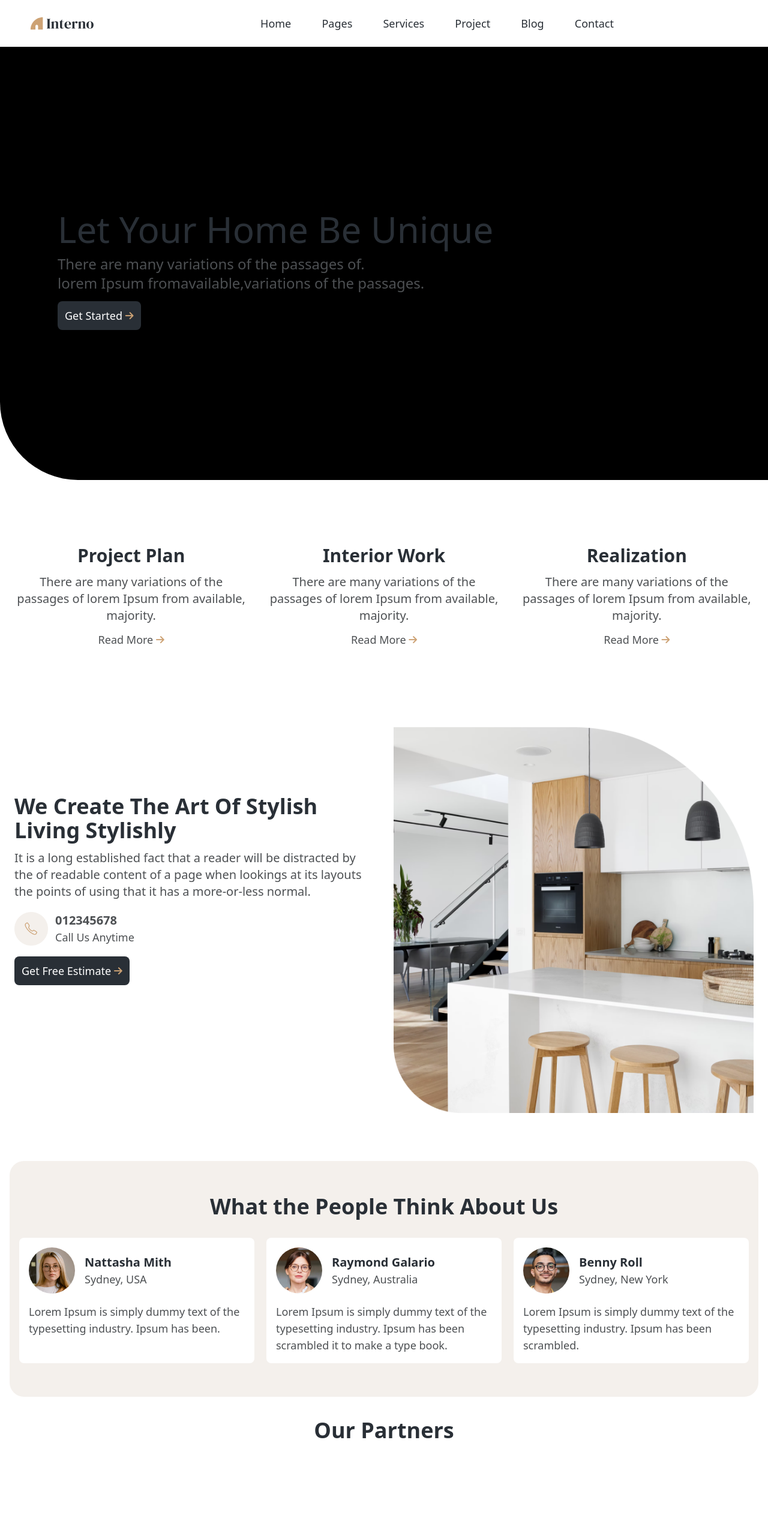
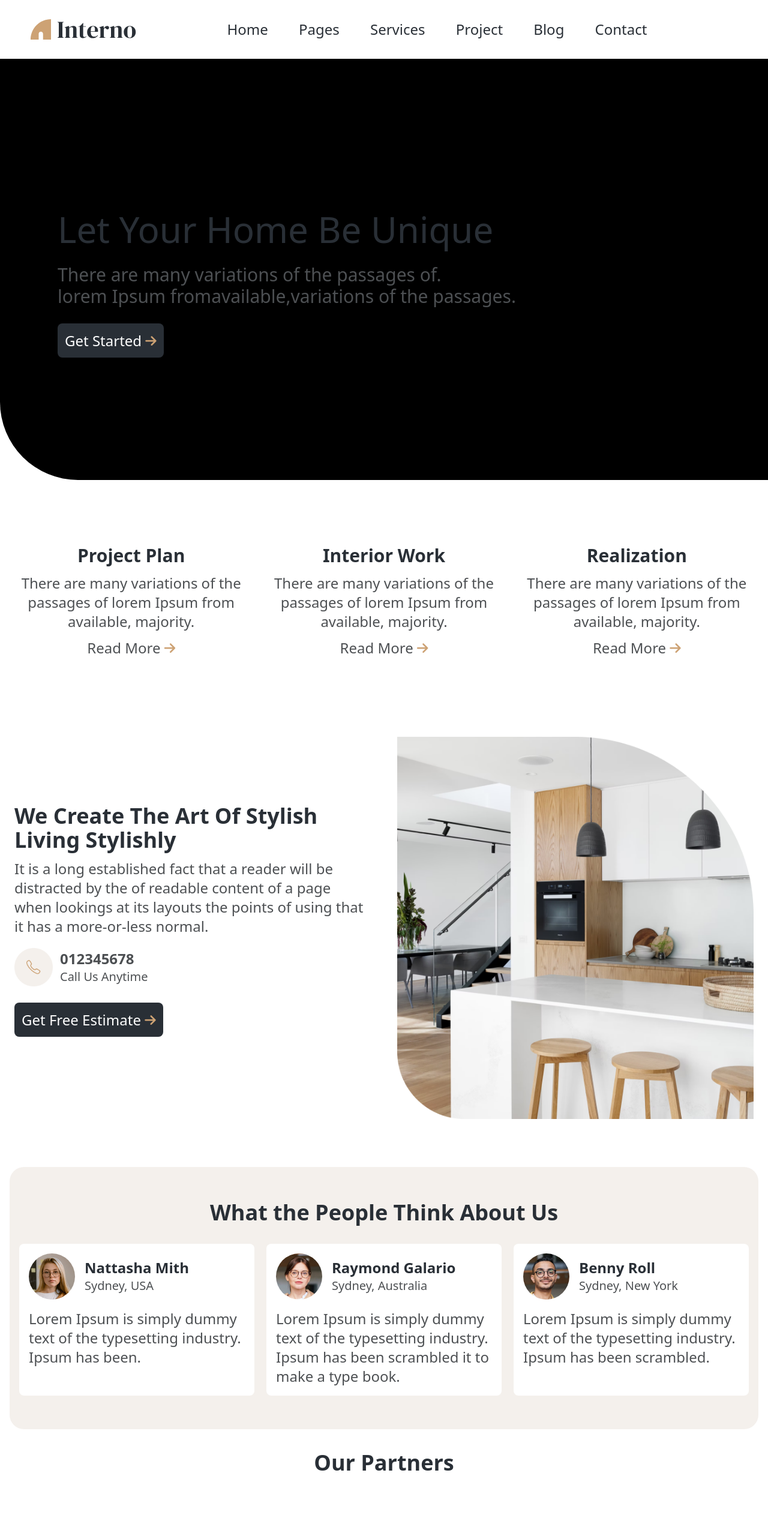
Before and after one commit to alimuhammeddev/Interno, a plain HTML site: page index.html in a window 1280 px wide. Shown: the top 2560 px of the page at 60% size. Drawn offline with nearby package versions, Linux system fonts and the light colour scheme.

Commit message:
final commit for ratings section

```diff
--- a/index.html
+++ b/index.html
@@ -13,27 +13,27 @@
     <header class="bg-[#ffffff] z-20 fixed top-0 left-0 w-full shadow-sm">
         <nav class="flex justify-between items-center w-[92%] mx-auto py-6">
             <div>
-                <img src="/images/Logo.svg" class="w-[60%]" alt="">
+                <img src="/images/Logo.svg" class="w-[60%] lg:w-full" alt="">
             </div>
             <div class="nav-links md:static fixed md:min-h-fit min-h-[90vh] left-0 top-20 -translate-x-full md:translate-x-0 md:w-auto w-full flex items-center px-5 transform transition-transform duration-300 ease-in-out bg-[#ffffff] lg:shadow-none shadow-2xl">
                 <ul class="flex md:flex-row flex-col md:items-center md:gap-[4vw] gap-8 lg:mt-0 md:mt-0 -mt-28">
                     <li>
-                        <a class="text-[#292F36] hover:text-[#CDA274] transition ease-out duration-500 text-lg lg:font-medium" href="#!">Home</a>
+                        <a class="text-[#292F36] hover:text-[#CDA274] transition ease-out duration-500 lg:text-2xl text-lg lg:font-medium" href="#!">Home</a>
                     </li>
                     <li>
-                        <a class="text-[#292F36] hover:text-[#CDA274] transition ease-out duration-500 text-lg lg:font-medium" href="#!">Pages</a>
+                        <a class="text-[#292F36] hover:text-[#CDA274] transition ease-out duration-500 lg:text-2xl text-lg lg:font-medium" href="#!">Pages</a>
                     </li>
                     <li>
-                        <a class="text-[#292F36] hover:text-[#CDA274] transition ease-out duration-500 text-lg lg:font-medium" href="#!">Services</a>
+                        <a class="text-[#292F36] hover:text-[#CDA274] transition ease-out duration-500 lg:text-2xl text-lg lg:font-medium" href="#!">Services</a>
                     </li>
                     <li>
-                        <a class="text-[#292F36] hover:text-[#CDA274] transition ease-out duration-500 text-lg lg:font-medium" href="#!">Project</a>
+                        <a class="text-[#292F36] hover:text-[#CDA274] transition ease-out duration-500 lg:text-2xl text-lg lg:font-medium" href="#!">Project</a>
                     </li>
                     <li>
-                        <a class="text-[#292F36] hover:text-[#CDA274] transition ease-out duration-500 text-lg lg:font-medium" href="#!">Blog</a>
+                        <a class="text-[#292F36] hover:text-[#CDA274] transition ease-out duration-500 lg:text-2xl text-lg lg:font-medium" href="#!">Blog</a>
                     </li>
                     <li>
-                        <a class="text-[#292F36] hover:text-[#CDA274] transition ease-out duration-500 text-lg lg:font-medium" href="#!">Contact</a>
+                        <a class="text-[#292F36] hover:text-[#CDA274] transition ease-out duration-500 lg:text-2xl text-lg lg:font-medium" href="#!">Contact</a>
                     </li>
                 </ul>
             </div>
@@ -50,11 +50,11 @@
                     <h1 class="text-[#292F36] lg:text-6xl text-4xl font-medium">
                         Let Your Home Be Unique
                     </h1>
-                    <h3 class="lg:text-2xl text-lg text-[#4D5053] mt-3">
+                    <h3 class="lg:text-3xl text-lg text-[#4D5053] mt-3 lg:mt-7">
                         There are many variations of the passages of. <br> lorem Ipsum fromavailable,variations of the passages.
                     </h3>
-                    <div class="mt-6">
-                        <a href="#!" class="bg-[#292F36] text-[#FFFFFF] p-3 lg:text-lg text-base font-medium rounded-lg">Get Started <i class="fa-solid fa-arrow-right fa-sm" style="color: #cda274;"></i></a>
+                    <div class="mt-6 lg:mt-10">
+                        <a href="#!" class="bg-[#292F36] text-[#FFFFFF] p-3 lg:text-2xl text-base font-medium rounded-lg">Get Started <i class="fa-solid fa-arrow-right fa-sm" style="color: #cda274;"></i></a>
                     </div>
                 </div>
             </div>
@@ -67,33 +67,33 @@
                     <h1 class="text-[#292F36] lg:text-3xl text-xl font-semibold text-center">
                         Project Plan
                     </h1>
-                    <h3 class="text-center text-[#4D5053] lg:text-xl text-base mt-3">
+                    <h3 class="text-center text-[#4D5053] lg:text-2xl text-base mt-3">
                         There are many variations of the passages of lorem Ipsum from available, majority.
                     </h3>
                    <div class="text-center mt-3">
-                    <a href="#!" class="text-[#4D5053] lg:text-lg font-medium">Read More <i class="fa-solid fa-arrow-right fa-sm" style="color: #cda274;"></i></a>
+                    <a href="#!" class="text-[#4D5053] lg:text-2xl font-medium">Read More <i class="fa-solid fa-arrow-right fa-sm" style="color: #cda274;"></i></a>
                    </div>
                 </div>
                 <div class="p-3 hover:bg-[#F4F0EC] transition ease-out duration-700 rounded-lg cursor-pointer">
                     <h1 class="text-[#292F36] lg:text-3xl text-xl font-semibold text-center">
                         Interior Work
                     </h1>
-                    <h3 class="text-center text-[#4D5053] lg:text-xl text-base mt-3">
+                    <h3 class="text-center text-[#4D5053] lg:text-2xl text-base mt-3">
                         There are many variations of the passages of lorem Ipsum from available, majority.
                     </h3>
                    <div class="text-center mt-3">
-                    <a href="#!" class="text-[#4D5053] lg:text-lg font-medium">Read More <i class="fa-solid fa-arrow-right fa-sm" style="color: #cda274;"></i></a>
+                    <a href="#!" class="text-[#4D5053] lg:text-2xl font-medium">Read More <i class="fa-solid fa-arrow-right fa-sm" style="color: #cda274;"></i></a>
                    </div>
                 </div>
                 <div class="p-3 hover:bg-[#F4F0EC] transition ease-out duration-700 rounded-lg cursor-pointer">
                     <h1 class="text-[#292F36] lg:text-3xl text-xl font-semibold text-center">
                         Realization
                     </h1>
-                    <h3 class="text-center text-[#4D5053] lg:text-xl text-base mt-3">
+                    <h3 class="text-center text-[#4D5053] lg:text-2xl text-base mt-3">
                         There are many variations of the passages of lorem Ipsum from available, majority.
                     </h3>
                    <div class="text-center mt-3">
-                    <a href="#!" class="text-[#4D5053] lg:text-lg font-medium">Read More <i class="fa-solid fa-arrow-right fa-sm" style="color: #cda274;"></i></a>
+                    <a href="#!" class="text-[#4D5053] lg:text-2xl font-medium">Read More <i class="fa-solid fa-arrow-right fa-sm" style="color: #cda274;"></i></a>
                    </div>
                 </div>
             </div>
@@ -101,23 +101,23 @@
     </div>
     <div>
         <div class="container mx-auto p-4 lg:mt-20 mt-10">
-            <div class="grid grid-cols-1 md:grid-cols-2 lg:grid-cols-2 gap-4">
+            <div class="grid grid-cols-1 md:grid-cols-2 lg:grid-cols-2 gap-7">
                 <div class="p-2 lg:mt-28">
                     <h1 class="lg:text-4xl text-2xl text-[#292F36] font-semibold">
                         We Create The Art Of Stylish Living Stylishly
                     </h1>
-                    <p class="text-[#4D5053] lg:text-xl text-base mt-3">
+                    <p class="text-[#4D5053] lg:text-2xl text-base mt-3">
                         It is a long established fact that a reader will be distracted by the of readable content of a page when lookings at its layouts the points of using that it has a more-or-less normal.
                     </p>
                     <div class="flex items-center gap-3 mt-5">
-                        <img src="/images/Call Icon.png" class="lg:w-14 w-10" alt="">
+                        <img src="/images/Call Icon.png" class="lg:w-16 w-10" alt="">
                         <div>
-                            <h1 class="text-[#4D5053] font-semibold lg:text-xl text-base">012345678</h1>
-                            <p class="text-[#4D5053] lg:text-lg text-sm">Call Us Anytime</p>
+                            <h1 class="text-[#4D5053] font-semibold lg:text-2xl text-base">012345678</h1>
+                            <p class="text-[#4D5053] lg:text-xl text-sm">Call Us Anytime</p>
                         </div>
                     </div>
-                    <div class="mt-7">
-                        <a href="#!" class="bg-[#292F36] text-[#FFFFFF] p-3 lg:text-lg text-base font-medium rounded-lg">Get Free Estimate <i class="fa-solid fa-arrow-right fa-sm" style="color: #cda274;"></i></a>
+                    <div class="lg:mt-10 mt-7">
+                        <a href="#!" class="bg-[#292F36] text-[#FFFFFF] p-3 lg:text-2xl text-base font-medium rounded-lg">Get Free Estimate <i class="fa-solid fa-arrow-right fa-sm" style="color: #cda274;"></i></a>
                     </div>
                 </div>
                 <div class="p-2">
@@ -137,16 +137,16 @@
                         <div class="flex items-center gap-4">
                             <img src="/images/girl 1.jpg" class="rounded-full lg:w-fit w-12" alt="">
                             <div>
-                                <h1 class="text-[#292F36] lg:text-xl text-base font-semibold">
+                                <h1 class="text-[#292F36] lg:text-2xl text-base font-semibold">
                                     Nattasha Mith
                                 </h1>
-                                <p class="text-[#4D5053] lg:text-lg text-sm">
+                                <p class="text-[#4D5053] lg:text-xl text-sm">
                                     Sydney, USA
                                 </p>
                             </div>
                         </div>
                         <div>
-                            <h3 class="text-[#4D5053] lg:text-lg text-sm mt-4">
+                            <h3 class="text-[#4D5053] lg:text-2xl text-sm mt-4">
                                 Lorem Ipsum is simply dummy text of the typesetting industry. Ipsum has been.
                             </h3>
                         </div>
@@ -155,16 +155,16 @@
                         <div class="flex items-center gap-4">
                             <img src="/images/girl 2.jpg" class="rounded-full lg:w-fit w-12" alt="">
                             <div>
-                                <h1 class="text-[#292F36] lg:text-xl text-base font-semibold">
+                                <h1 class="text-[#292F36] lg:text-2xl text-base font-semibold">
                                     Raymond Galario
                                 </h1>
-                                <p class="text-[#4D5053] lg:text-lg text-sm">
+                                <p class="text-[#4D5053] lg:text-xl text-sm">
                                     Sydney, Australia
                                 </p>
                             </div>
                         </div>
                         <div>
-                            <h3 class="text-[#4D5053] lg:text-lg text-sm mt-4">
+                            <h3 class="text-[#4D5053] lg:text-2xl text-sm mt-4">
                                 Lorem Ipsum is simply dummy text of the typesetting industry. Ipsum has been scrambled it to make a type book.
                             </h3>
                         </div>
@@ -173,16 +173,16 @@
                         <div class="flex items-center gap-4">
                             <img src="/images/man.jpg" class="rounded-full lg:w-fit w-12" alt="">
                             <div>
-                                <h1 class="text-[#292F36] lg:text-xl text-base font-semibold">
+                                <h1 class="text-[#292F36] lg:text-2xl text-base font-semibold">
                                     Benny Roll
                                 </h1>
-                                <p class="text-[#4D5053] lg:text-lg text-sm">
+                                <p class="text-[#4D5053] lg:text-xl text-sm">
                                     Sydney, New York
                                 </p>
                             </div>
                         </div>
                         <div>
-                            <h3 class="text-[#4D5053] lg:text-lg text-sm mt-4">
+                            <h3 class="text-[#4D5053] lg:text-2xl text-sm mt-4">
                                 Lorem Ipsum is simply dummy text of the typesetting industry. Ipsum has been scrambled.
                             </h3>
                         </div>
@@ -299,7 +299,7 @@
                         <h1 class="text-[#CDA274] text-center lg:text-7xl text-3xl font-bold">
                             12
                         </h1>
-                        <h3 class="text-[#4D5053] text-center mt-3 lg:text-2xl text-lg">
+                        <h3 class="text-[#4D5053] text-center mt-2 lg:text-2xl text-sm">
                             Years Of Experiance
                         </h3>
                     </div>
@@ -307,7 +307,7 @@
                         <h1 class="text-[#CDA274] text-center lg:text-7xl text-3xl font-bold">
                             85
                         </h1>
-                        <h3 class="text-[#4D5053] text-center mt-3 lg:text-2xl text-lg">
+                        <h3 class="text-[#4D5053] text-center mt-2 lg:text-2xl text-sm">
                             Success Project
                         </h3>
                     </div>
@@ -315,7 +315,7 @@
                         <h1 class="text-[#CDA274] text-center lg:text-7xl text-3xl font-bold">
                             15
                         </h1>
-                        <h3 class="text-[#4D5053] text-center mt-3 lg:text-2xl text-lg">
+                        <h3 class="text-[#4D5053] text-center mt-2 lg:text-2xl text-sm">
                             Active Project
                         </h3>
                     </div>
@@ -323,12 +323,25 @@
                         <h1 class="text-[#CDA274] text-center lg:text-7xl text-3xl font-bold">
                             95
                         </h1>
-                        <h3 class="text-[#4D5053] text-center mt-3 lg:text-2xl text-lg">
-                            Happy CUstomers
+                        <h3 class="text-[#4D5053] text-center mt-2 lg:text-2xl text-sm">
+                            Happy Customers
                         </h3>
                     </div>
                 </div>
             </div>
+        </div>
+    </div>
+    <div>
+        <div class="container mx-auto p-4 mt-10">
+            <div>
+                <h1 class="lg:text-4xl text-2xl text-[#292F36] font-semibold text-center">
+                    Articles & News
+                </h1>
+                <p class="text-[#4D5053] lg:text-2xl text-base mt-3 text-center">
+                    It is a long established fact that a reader will be distracted by the of readable content of a page when lookings at its layouts the points of using.
+                </p>
+            </div>
+            <div class="grid grid-cols-1 md:grid-cols-3 lg:grid-cols-3"></div>
         </div>
     </div>
 
```
